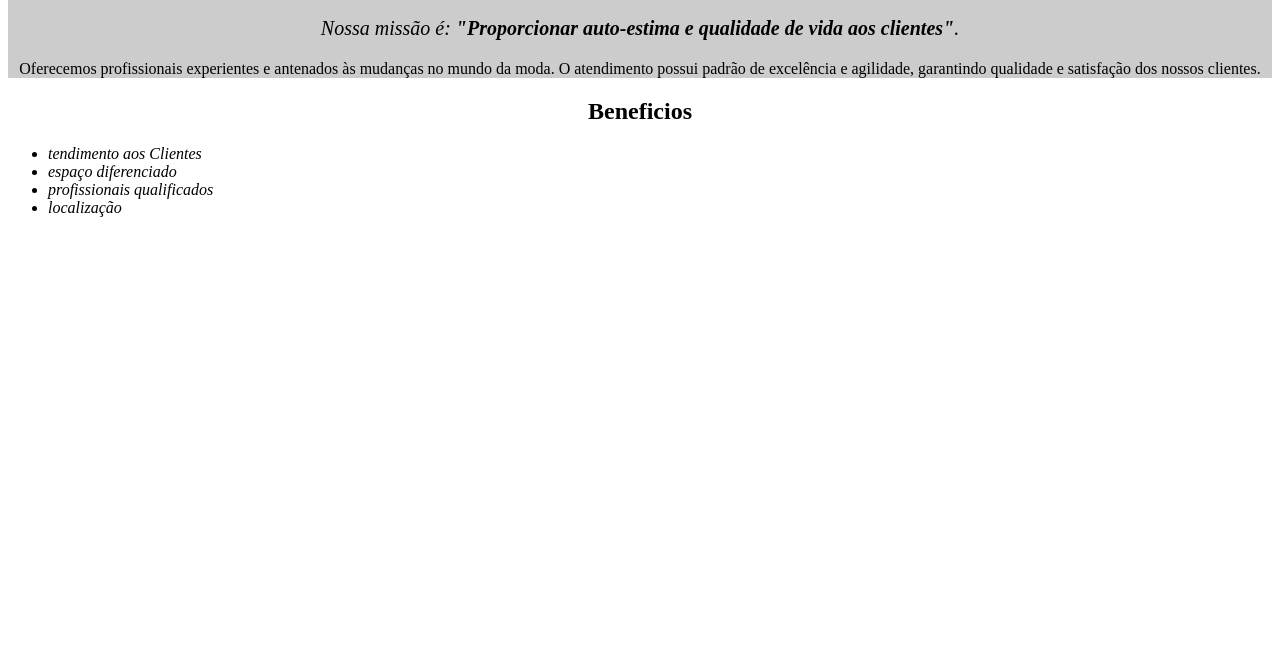
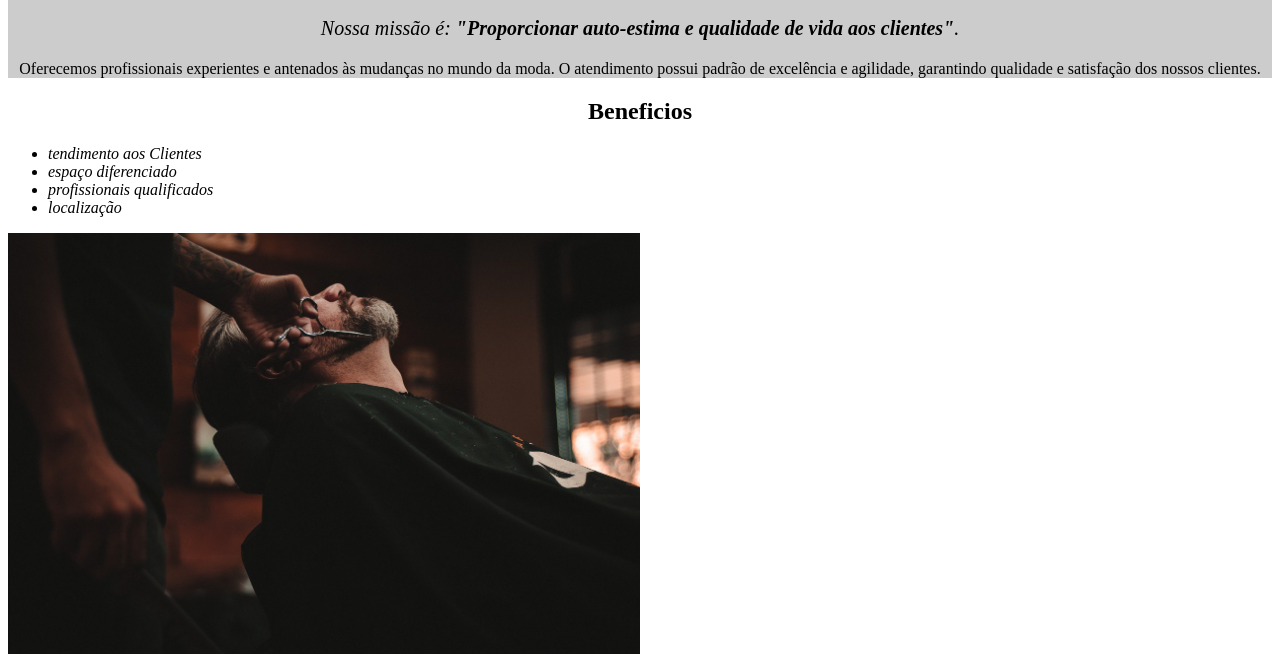
Before and after one commit to lucianobonetes/lucianobonetes, a plain HTML site: page index.html in a window 1280 px wide. Shown: the part 431-1097 px from the top of the page. Before the commit the page ends 800 px from the top, so only its background shows below. Drawn offline with Linux system fonts and the light colour scheme.

Commit message:
Add files via upload

```diff
--- a/index.html
+++ b/index.html
@@ -28,7 +28,7 @@
 				<li class="itens">localização</li>
 			</ul>
 
-			<img >
+			<img src="Beneficios.jpg" class="imagembeneficios">
 		</div>
 	</body>
 </html>
--- a/style.css
+++ b/style.css
@@ -36,3 +36,8 @@ em strong {
 h2{
 	text-align: center;
 }
+
+.imagembeneficios {
+
+	width: 50%
+}
```
